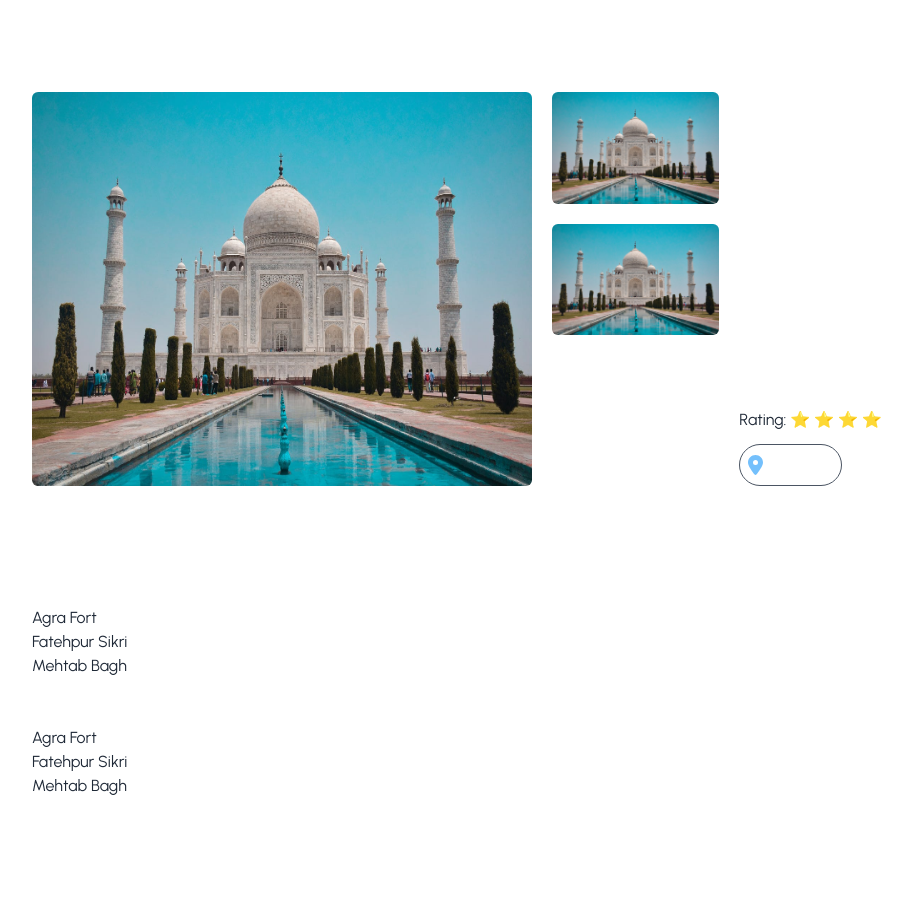
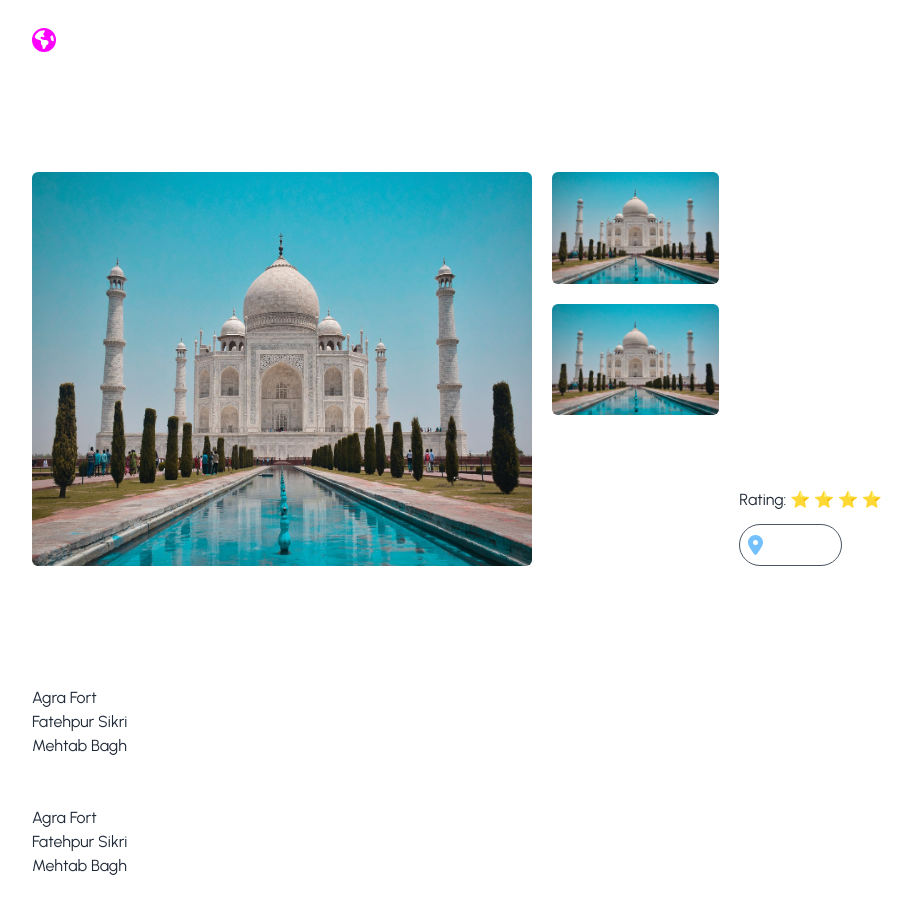
Before and after one commit to itsmeneil23/nomad-frontend, a Next.js app: page /places/placesDetail in a window 1280 px wide. Shown: the top 914 px of the page, without its empty margins (8-920 px from the left). Before the commit the page ends 886 px from the top, so only its background shows below. Built offline with nearby package versions, Linux system fonts and the light colour scheme.

Commit message:
made loader to every component

```diff
--- a/src/app/layout.jsx
+++ b/src/app/layout.jsx
@@ -1,17 +1,30 @@
 import { Urbanist } from "next/font/google";
+import Image from "next/image";
 import "./globals.css";
+import Loader from "./places/_components/Loader";
 
 const urbanist = Urbanist({ subsets: ["latin"] });
 
 export const metadata = {
-  title: "Create Next App",
-  description: "Generated by create next app",
+  title: "Nomad",
+  description: "AI Tour Guide",
 };
 
 export default function RootLayout({ children }) {
   return (
     <html lang="en">
-      <body className={urbanist.className} >{children}</body>
+      <head>
+        <title>{metadata.title}</title>
+        <meta name="description" content={metadata.description} />
+        <link rel="icon" href="/images/logo.svg" />
+      </head>
+      <body className={urbanist.className}>
+        <div className="h-16 items-center justify-start w-full p-10 flex gap-2">
+          <Image src="/images/logo.svg" alt="logo" width={24} height={24} />
+          <h1 className="text-white brightness-150 text-4xl font-bold">Nomad</h1>
+        </div>
+        <main>{children}</main>
+      </body>
     </html>
   );
 }
--- a/src/app/page.jsx
+++ b/src/app/page.jsx
@@ -1,20 +1,16 @@
-import Image from "next/image";
+
 import Link from "next/link";
 
 export default function Home() {
   return (
-    <section className="bg-hero flex items-cetenter justify-center flex-col h-screen brightness-75 w-full bg-cover bg-no-repeat">
-      <div className="h-16items-center justify-start w-full p-10 flex gap-2">
-        <Image src="/images/logo.svg" alt="logo" width={24} height={24} />
-        <h1 className="text-white brightness-150 text-4xl font-bold">Nomad</h1>
-      </div>
+    <section className="bg-hero flex items-cetenter justify-center flex-col h-screen brightness-90 w-full bg-cover bg-no-repeat">
       <div className="flex flex-col items-center justify-center gap-5 h-full w-full">
         <h2 className="text-white text-6xl text-center font-bold brightness-125">
           Take control of your
           <br />
           Custom Support
         </h2>
-        <p className="font-medium text-xl text-center text-gray-200 w-1/2 mx-auto brightness-100">
+        <p className=" text-2xl text-center text-white font-medium w-1/2 mx-auto brightness-100">
           AI Tour Guide: Revolutionizing travel with personalized guidance,
           real-time recommendations, and cultural immersion, enhancing every
           journey with unparalleled insights and convenience.
@@ -22,15 +18,15 @@ export default function Home() {
         <div className="flex items-center justify-center gap-5">
           <Link
             href={"/places"}
-            className="py-5 px-3 rounded-md text-white font-semibold text-xl"
+            className="py-5 px-3 rounded-md text-white font-semibold text-xl brightness-150"
           >
             Get Started
           </Link>
           <Link
-            href={"/places"}
-            className="py-5 px-3 rounded-md text-white font-semibold text-xl"
+            href={"/planner"}
+            className="py-5 px-3 rounded-md text-white font-semibold text-xl brightness-150"
           >
-            Try it Out !
+            Trip a plan
           </Link>
         </div>
       </div>
--- /dev/null
+++ b/src/app/places/_components/Loader.jsx
@@ -0,0 +1,15 @@
+import React from "react";
+
+const Loader = () => {
+  return (
+    <div>
+      <svg
+        className="animate-spin h-5 w-5 mr-3 "
+        viewBox="0 0 24 24"
+      >
+      </svg>
+    </div>
+  );
+};
+
+export default Loader;
--- a/src/app/places/page.jsx
+++ b/src/app/places/page.jsx
@@ -1,5 +1,5 @@
-"use client";
-import React, { useState } from "react";
+"use client"
+import React, { useState, useEffect } from "react";
 import Card from "./_components/imagecard";
 
 const cardsData = [
@@ -24,6 +24,15 @@ const cardsData = [
 ];
 
 export default function Input() {
+  const [isLoading, setIsLoading] = useState(true);
+
+  useEffect(() => {
+    const timer = setTimeout(() => {
+      setIsLoading(false);
+    }, 2000);
+    return () => clearTimeout(timer);
+  }, []);
+
   return (
     <div className="pb-5 px-24">
       <form className="flex items-center relative justify-center py-5 h-22 w-full">
@@ -36,11 +45,19 @@ export default function Input() {
           Send
         </button>
       </form>
-      <div className="flex justify-around">
-        {cardsData.map((card, index) => (
-          <Card key={index} {...card} />
-        ))}
-      </div>
+      {isLoading ? (
+        <div className="flex justify-around animate-pulse">
+          {Array.from({ length: 3 }).map((_, index) => (
+            <div key={index} className="w-64 h-48 bg-gray-200 rounded-lg"></div>
+          ))}
+        </div>
+      ) : (
+        <div className="flex justify-around">
+          {cardsData.map((card, index) => (
+            <Card key={index} {...card} />
+          ))}
+        </div>
+      )}
     </div>
   );
 }
--- a/src/app/places/placesDetail/page.jsx
+++ b/src/app/places/placesDetail/page.jsx
@@ -1,6 +1,7 @@
+"use client"
 import Image from "next/image";
 import Link from "next/link";
-import React from "react";
+import React, { useState, useEffect } from "react";
 import TextCard from "../_components/textcard";
 
 const data = {
@@ -22,8 +23,28 @@ const data = {
 };
 
 export default function Detailpage() {
+  const [isLoading, setIsLoading] = useState(true);
+
+  useEffect(() => {
+    const timer = setTimeout(() => {
+      setIsLoading(false);
+    }, 2000);
+    return () => clearTimeout(timer);
+  }, []);
+
   return (
     <section className="h-full p-10">
+      {isLoading ? (
+        <div className="flex justify-center pt-40 items-center h-full">
+          <Image
+            src="/images/loading-circle.svg"
+            alt="loader"
+            width={50}
+            height={50}
+          />
+        </div>
+      ) : (
+        <>
           <div>
             <h1 className="text-white text-4xl font-bold pb-3">Location Details</h1>
             <div className="gap-5 flex pb-6">
@@ -60,7 +81,6 @@ export default function Detailpage() {
                   {data.location}
                 </p>
                 <span>Rating: ⭐ ⭐ ⭐ ⭐</span>
-
                 <Link
                   href={data.googleMapsUrl}
                   className="flex items-center justify-center gap-2 px-2 p-2 border border-gray-600 rounded-full"
@@ -83,22 +103,23 @@ export default function Detailpage() {
           </div>
           <div>
             <h1 className="text-white text-3xl font-bold pb-3">Places nearby</h1>
-        {data.nearby_places.map((item) => (
-          <TextCard text={item.name} />
+            {data.nearby_places.map((item, index) => (
+              <TextCard key={index} text={item.name} />
             ))}
           </div>
           <div>
             <h1 className="text-white text-3xl font-bold pb-3">
               Nearby Attractions
             </h1>
-        {data.nearby_attractions.map((item) => (
-          <TextCard text={item.name} />
+            {data.nearby_attractions.map((item, index) => (
+              <TextCard key={index} text={item.name} />
             ))}
           </div>
           <div>
             <h1 className="text-white text-3xl font-bold pb-3">Distances</h1>
-        {/* Add distance information here */}
           </div>
+        </>
+      )}
     </section>
   );
 }
--- a/src/app/planner/page.jsx
+++ b/src/app/planner/page.jsx
@@ -1,27 +1,48 @@
-import React from "react";
+"use client"
+import React, { useState, useEffect } from "react";
+import Image from "next/image";
 
 export default function Planner() {
   const places = [
-    { name: "Kochi Marine Drive", time: "10:00AM" },
-    { name: "Fort Kochi", time: "11:00AM" },
-    { name: "Wonderla", time: "12:00PM" },
-    { name: "Lulu Mall", time: "01:00PM" },
-    { name: "Metro City", time: "02:00PM" },
-    { name: "Cochin Airport", time: "03:00PM" },
-    { name: "Cochin Railway Station", time: "04:00PM" },
-    { name: "Cochin University", time: "05:00PM" },
-    { name: "Mattanchery Palace", time: "06:00PM" },
+    { name: "Kochi Marine Drive", time: "10:00 AM" },
+    { name: "Fort Kochi", time: "11:00 AM" },
+    { name: "Wonderla", time: "12:00 PM" },
+    { name: "Lulu Mall", time: "01:00 PM" },
+    { name: "Metro City", time: "02:00 PM" },
+    { name: "Cochin Airport", time: "03:00 PM" },
+    { name: "Cochin Railway Station", time: "04:00 PM" },
+    { name: "Cochin University", time: "05:00 PM" },
+    { name: "Mattanchery Palace", time: "06:00 PM" },
   ];
+  const [isLoading, setIsLoading] = useState(true);
+
+  useEffect(() => {
+    const timer = setTimeout(() => {
+      setIsLoading(false);
+    }, 2000);
+    return () => clearTimeout(timer);
+  }, []);
 
   return (
-    <section className="px-24 border border-gray-800 pt-6">
+    <section className="px-24 border border-gray-800 pt-6 ">
+      {isLoading ? (
+        <div className="flex justify-center pt-40 items-center h-full">
+          <Image
+            src="/images/loading-circle.svg"
+            alt="loader"
+            width={50}
+            height={50}
+          />
+        </div>
+      ) : (
+        <>
           <h1 className="text-3xl text-white pb-6">Trip Planner</h1>
           <div>
             <ul className="timeline timeline-vertical">
               {places.map((place, index) => (
                 <li key={index}>
-              <div className="timeline-start">{place.time}</div>
-              <div className="timeline-middle">
+                  <div className="timeline-start ">{place.time}</div>
+                  <div className="px-40 py-2">
                     <svg
                       xmlns="http://www.w3.org/2000/svg"
                       viewBox="0 0 20 20"
@@ -41,6 +62,8 @@ export default function Planner() {
               ))}
             </ul>
           </div>
+        </>
+      )}
     </section>
   );
 }
--- a/tailwind.config.js
+++ b/tailwind.config.js
@@ -9,9 +9,6 @@ module.exports = {
   theme: {
     extend: {
       backgroundImage: {
-        "gradient-radial": "radial-gradient(var(--tw-gradient-stops))",
-        "gradient-conic":
-          "conic-gradient(from 180deg at 50% 50%, var(--tw-gradient-stops))",
         "hero": "url('/images/back.png')",
       },
       lineHeight: {
```
Also changed, not shown: public/images/loading-circle.svg (added). Lines whose indentation alone changed are shown as unchanged.
